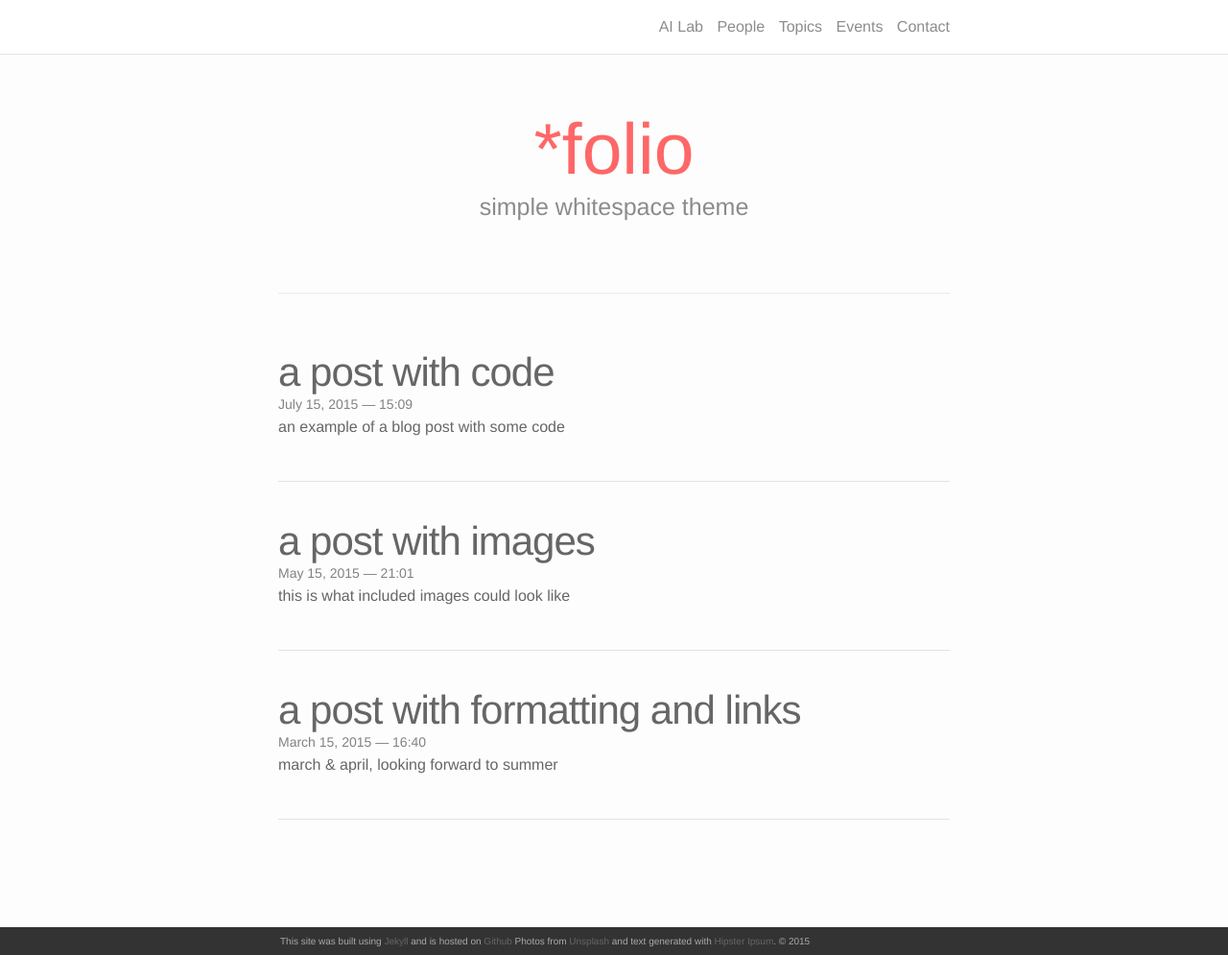
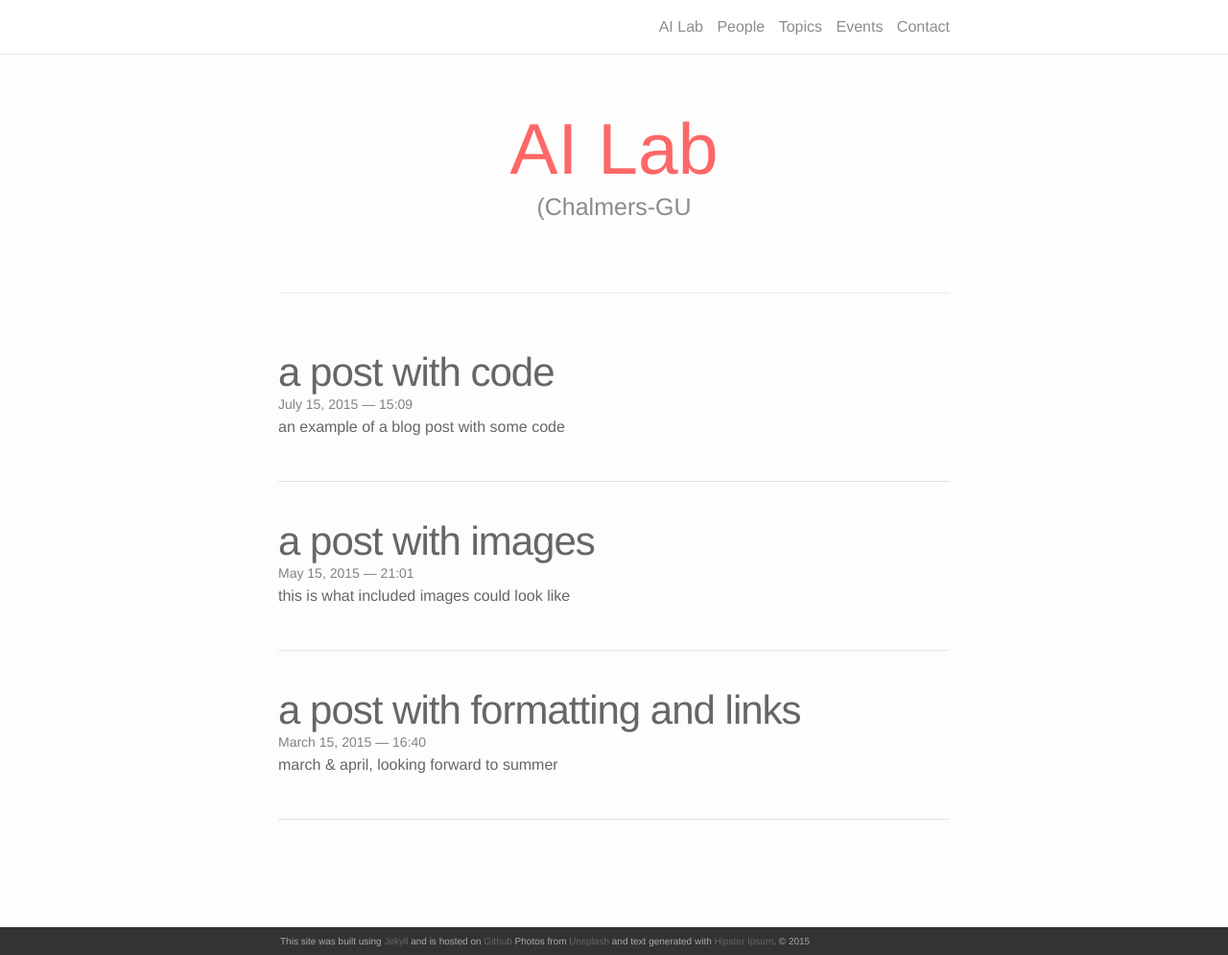
Before and after one commit to BTayssir/BTayssir.github.io, a Jekyll site: the page built from index.html, in a window 1280 px wide and 995 px high. Shown: the whole window at 96% size. Built offline with Jekyll 4.4.1, drawn with Linux system fonts in a browser that asks for light colours; nearby versions of some CDN libraries; the list of posts is cut into pages by our own code.

Commit message:
Update index.html

```diff
--- a/index.html
+++ b/index.html
@@ -3,8 +3,8 @@ layout: default
 ---
 
 <div class="header-bar">
-  <h1>*folio</h1>
-  <h2>simple whitespace theme</h2>
+  <h1>AI Lab</h1>
+  <h2>(Chalmers-GU</h2>
   <br/>
   <hr>
   <br/>
```
